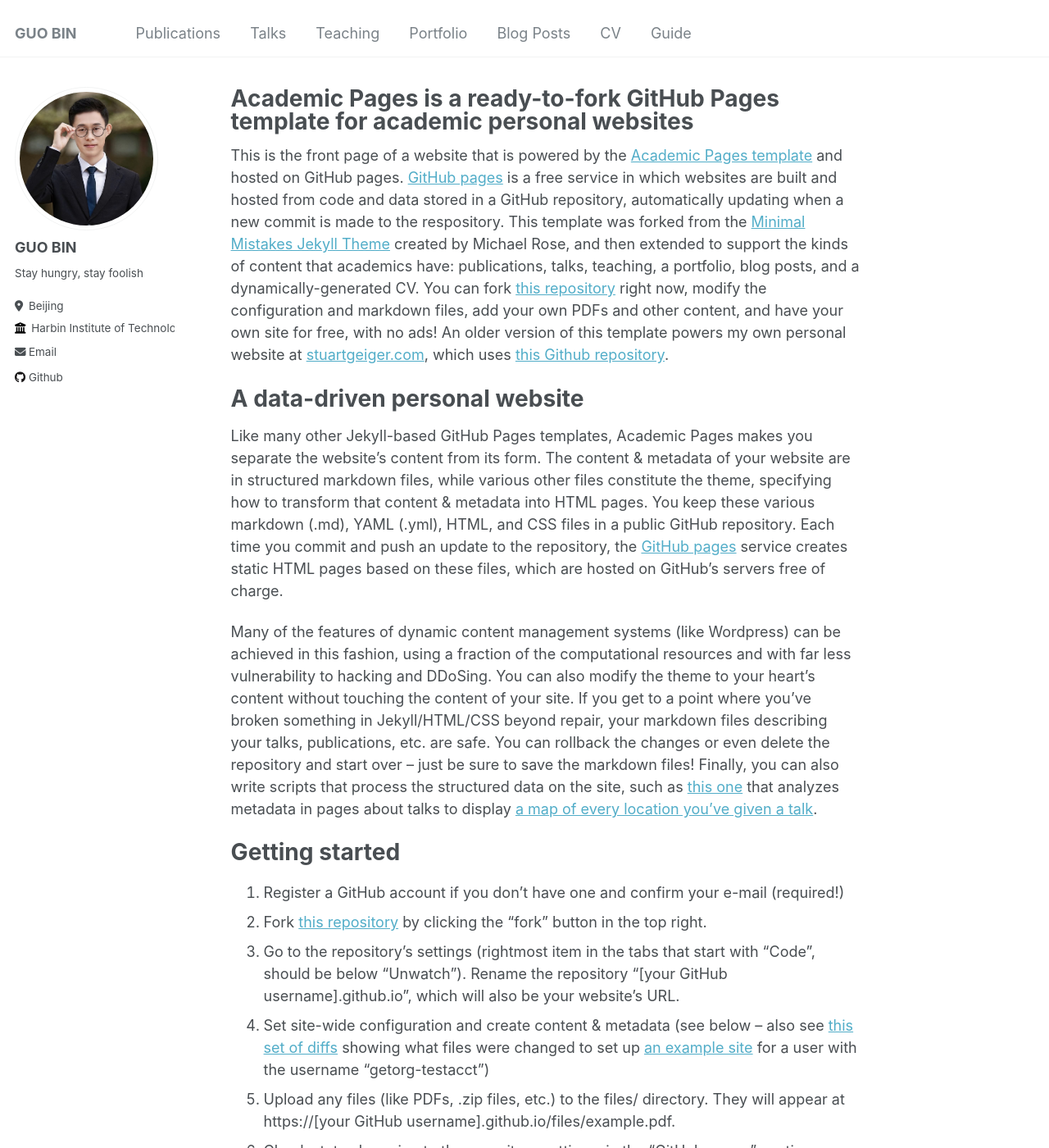
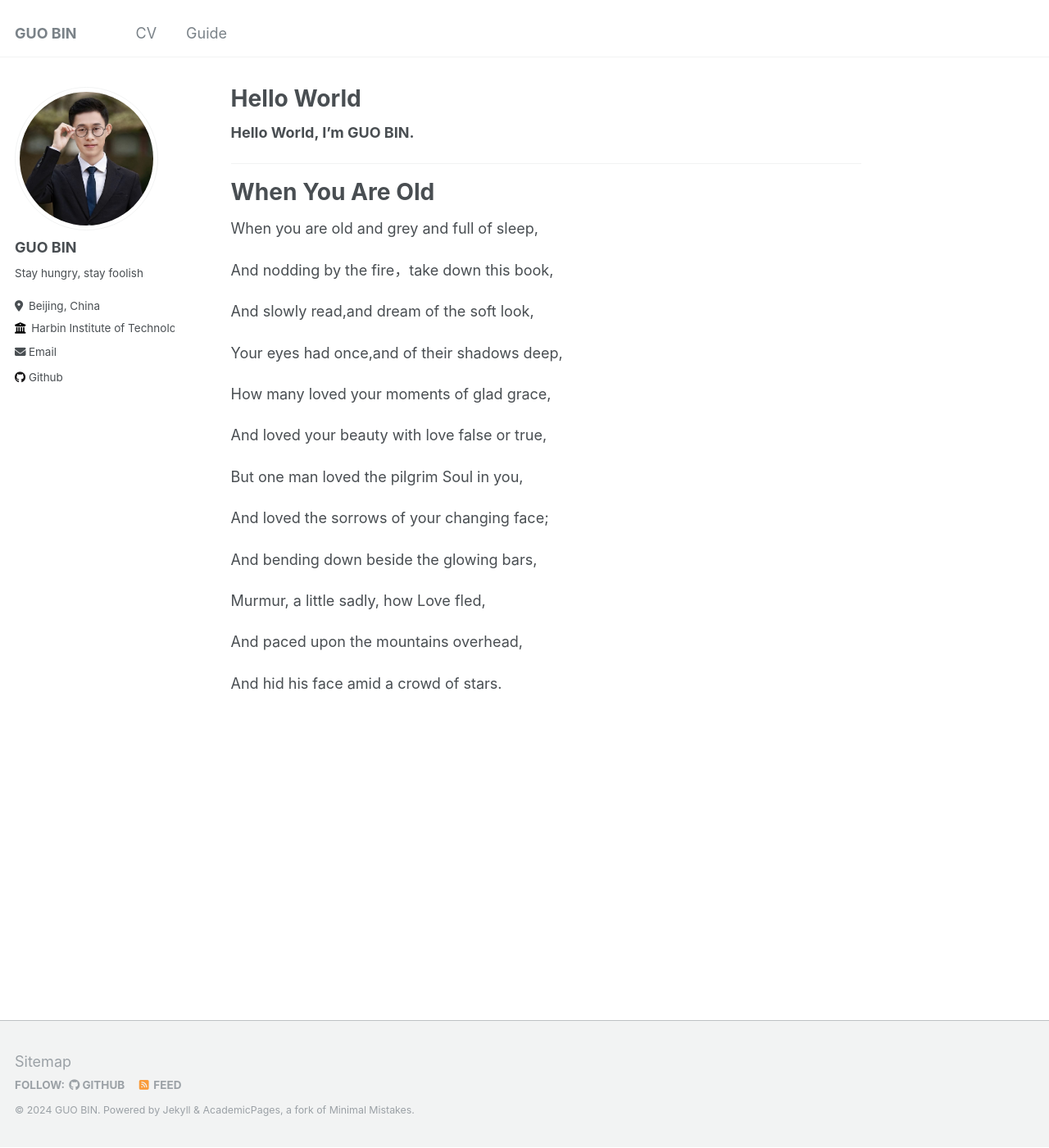
Before and after one commit to guobinhit/guobinhit.github.io, a Jekyll site: the page built from _pages/about.md, in a window 1280 px wide and 1400 px high. Shown: the whole window at 82% size. Built offline with Jekyll 4.4.1, drawn with Linux system fonts in a browser that asks for light colours; some of the changed text lies outside the part shown.

Commit message:
remove Publications, Talks, Teaching, Portfolio, Blog Posts

```diff
--- a/_config.yml
+++ b/_config.yml
@@ -25,7 +25,7 @@ author:
   name             : "GUO BIN"
   pronouns         : # example: "she/her"
   bio              : "Stay hungry, stay foolish"
-  location         : "Beijing"
+  location         : "Beijing, China"
   employer         : "Harbin Institute of Technology"
   uri              : # URL
   email            : "guobinhit@gmail.com"
--- a/_pages/about.md
+++ b/_pages/about.md
@@ -1,15 +1,44 @@
 ---
 permalink: /
-title: "Academic Pages is a ready-to-fork GitHub Pages template for academic personal websites"
+title: "Hello World"
 author_profile: true
 redirect_from:
   - /about/
   - /about.html
 ---
 
-This is the front page of a website that is powered by the [Academic Pages template](https://github.com/academicpages/academicpages.github.io) and hosted on GitHub pages. [GitHub pages](https://pages.github.com) is a free service in which websites are built and hosted from code and data stored in a GitHub repository, automatically updating when a new commit is made to the respository. This template was forked from the [Minimal Mistakes Jekyll Theme](https://mmistakes.github.io/minimal-mistakes/) created by Michael Rose, and then extended to support the kinds of content that academics have: publications, talks, teaching, a portfolio, blog posts, and a dynamically-generated CV. You can fork [this repository](https://github.com/academicpages/academicpages.github.io) right now, modify the configuration and markdown files, add your own PDFs and other content, and have your own site for free, with no ads! An older version of this template powers my own personal website at [stuartgeiger.com](http://stuartgeiger.com), which uses [this Github repository](https://github.com/staeiou/staeiou.github.io).
+**Hello World, I'm GUO BIN.**
 
-A data-driven personal website
+------
+
+When You Are Old
+======
+
+When you are old and grey and full of sleep,
+
+And nodding by the fire，take down this book,
+
+And slowly read,and dream of the soft look,
+
+Your eyes had once,and of their shadows deep,
+
+How many loved your moments of glad grace,
+
+And loved your beauty with love false or true,
+
+But one man loved the pilgrim Soul in you,
+
+And loved the sorrows of your changing face;
+
+And bending down beside the glowing bars,
+
+Murmur, a little sadly, how Love fled,
+
+And paced upon the mountains overhead,
+
+And hid his face amid a crowd of stars.
+
+<!-- A data-driven personal website
 ======
 Like many other Jekyll-based GitHub Pages templates, Academic Pages makes you separate the website's content from its form. The content & metadata of your website are in structured markdown files, while various other files constitute the theme, specifying how to transform that content & metadata into HTML pages. You keep these various markdown (.md), YAML (.yml), HTML, and CSS files in a public GitHub repository. Each time you commit and push an update to the repository, the [GitHub pages](https://pages.github.com/) service creates static HTML pages based on these files, which are hosted on GitHub's servers free of charge.
 
@@ -46,4 +75,4 @@ Example: editing a markdown file for a talk
 
 For more info
 ------
-More info about configuring Academic Pages can be found in [the guide](https://academicpages.github.io/markdown/). The [guides for the Minimal Mistakes theme](https://mmistakes.github.io/minimal-mistakes/docs/configuration/) (which this theme was forked from) might also be helpful.
+More info about configuring Academic Pages can be found in [the guide](https://academicpages.github.io/markdown/). The [guides for the Minimal Mistakes theme](https://mmistakes.github.io/minimal-mistakes/docs/configuration/) (which this theme was forked from) might also be helpful. -->
```
Also changed, not shown: _data/navigation.yml (+10 -10 lines), 1 other file.
